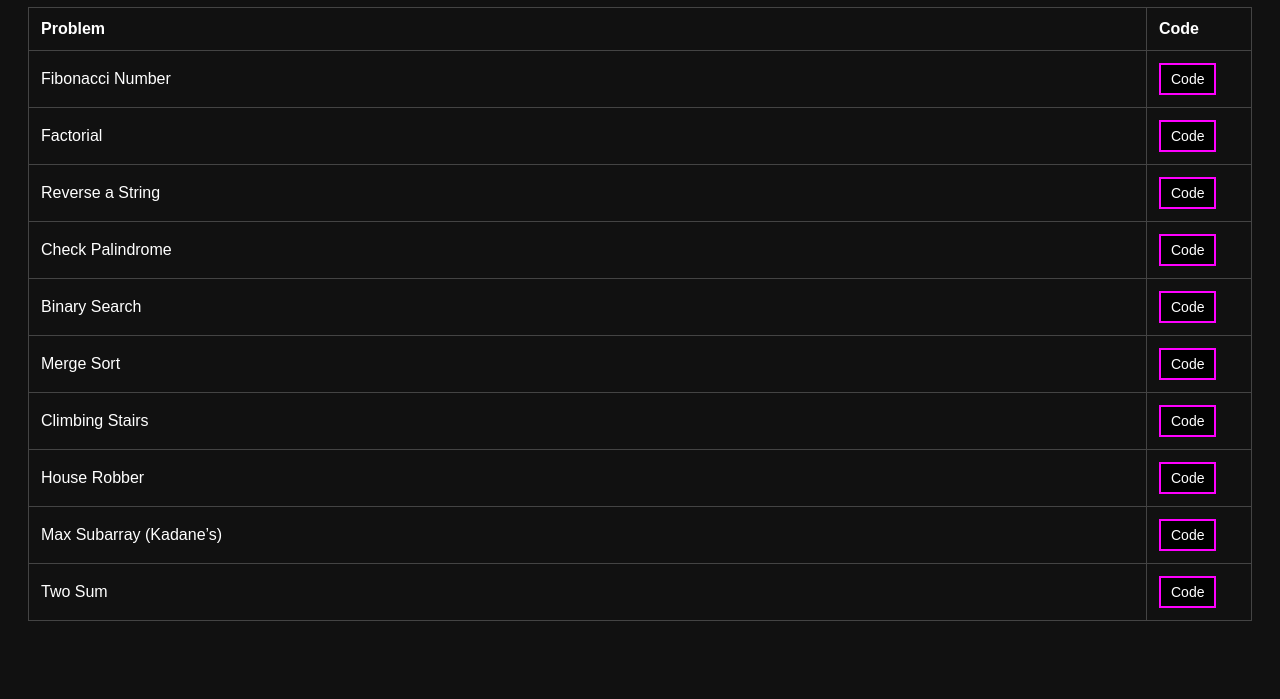
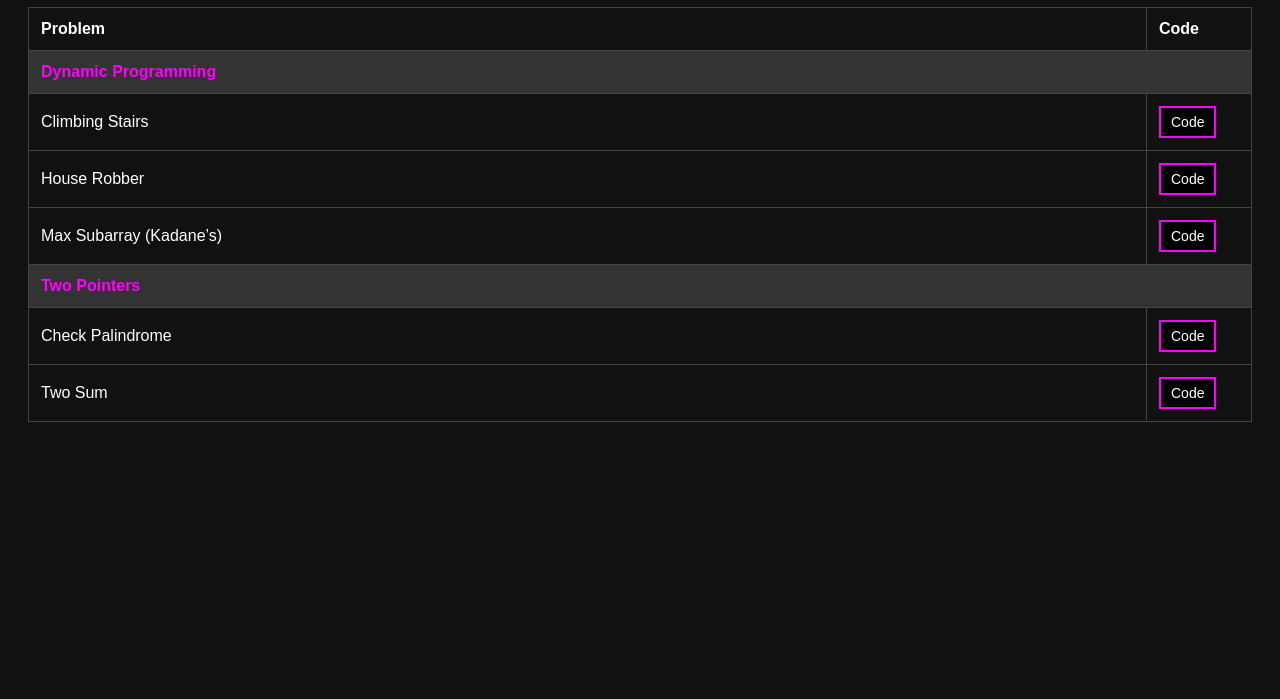
Before and after one commit to dev-abhishek7969/dsa-table, a plain HTML site: page index.html in a window 1280 px wide. Shown: the part 101-800 px from the top of the page. Drawn offline with Linux system fonts and the light colour scheme.

Commit message:
added sub category

```diff
--- a/index.html
+++ b/index.html
@@ -2,8 +2,8 @@
 <html lang="en">
 <head>
   <meta charset="UTF-8" />
-  <meta name="viewport" content="width=device-width, initial-scale=1.0"/>
-  <title>DSA Problems</title>
+  <meta name="viewport" content="width=device-width, initial-scale=1" />
+  <title>DSA Problems with Categories</title>
   <style>
     body {
       font-family: sans-serif;
@@ -23,6 +23,12 @@
     }
     th:nth-child(2), td:nth-child(2) {
       width: 80px;
+    }
+    .category-row {
+      background-color: #333;
+      font-weight: bold;
+      text-align: center;
+      color: #ff00ff;
     }
     .code-btn {
       background-color: black;
@@ -48,9 +54,9 @@
       padding: 20px;
       border-radius: 8px;
       min-width: 300px;
-  max-width: 90%; /* or use a fixed size like 1000px */
+      max-width: 90%;
       max-height: 90vh;
-  overflow: auto; /* Adds scroll if content is large */
+      overflow: auto;
     }
     .close-btn {
       float: right;
@@ -64,19 +70,19 @@
       background: #f4f4f4;
       padding: 10px;
       border-radius: 5px;
+      margin-top: 10px;
     }
   </style>
 </head>
 <body>
-  <h1>Ultimate DSA Problems</h1>
+  <h1>Ultimate DSA Problems with Categories</h1>
   <table>
+    <thead>
       <tr><th>Problem</th><th>Code</th></tr>
-    <tbody id="problem-table">
-      <!-- JS will populate rows here -->
-    </tbody>
+    </thead>
+    <tbody id="problem-table"></tbody>
   </table>
 
-  <!-- Popup Modal -->
   <div id="codeModal" class="modal">
     <div class="modal-content">
       <span class="close-btn" onclick="closeModal()">×</span>
@@ -85,62 +91,10 @@
   </div>
 
   <script>
-    const problems = [
+    const categories = [
       {
-        name: "Fibonacci Number",
-        code: `public int fib(int n) {
-  if (n <= 1) return n;
-  return fib(n - 1) + fib(n - 2);
-}`
-      },
-      {
-        name: "Factorial",
-        code: `public int factorial(int n) {
-  if (n == 0) return 1;
-  return n * factorial(n - 1);
-}`
-      },
-      {
-        name: "Reverse a String",
-        code: `public String reverse(String str) {
-  if (str.isEmpty()) return str;
-  return reverse(str.substring(1)) + str.charAt(0);
-}`
-      },
-      {
-        name: "Check Palindrome",
-        code: `public boolean isPalindrome(String s) {
-  int l = 0, r = s.length() - 1;
-  while (l < r) {
-    if (s.charAt(l++) != s.charAt(r--)) return false;
-  }
-  return true;
-}`
-      },
-      {
-        name: "Binary Search",
-        code: `public int binarySearch(int[] arr, int target) {
-  int left = 0, right = arr.length - 1;
-  while (left <= right) {
-    int mid = left + (right - left) / 2;
-    if (arr[mid] == target) return mid;
-    else if (arr[mid] < target) left = mid + 1;
-    else right = mid - 1;
-  }
-  return -1;
-}`
-      },
-      {
-        name: "Merge Sort",
-        code: `public void mergeSort(int[] arr, int l, int r) {
-  if (l < r) {
-    int m = (l + r) / 2;
-    mergeSort(arr, l, m);
-    mergeSort(arr, m + 1, r);
-    merge(arr, l, m, r);
-  }
-}`
-      },
+        name: "Dynamic Programming",
+        problems: [
           {
             name: "Climbing Stairs",
             code: `public int climbStairs(int n) {
@@ -172,6 +126,21 @@
   }
   return max;
 }`
+          }
+        ]
+      },
+      {
+        name: "Two Pointers",
+        problems: [
+          {
+            name: "Check Palindrome",
+            code: `public boolean isPalindrome(String s) {
+  int l = 0, r = s.length() - 1;
+  while (l < r) {
+    if (s.charAt(l++) != s.charAt(r--)) return false;
+  }
+  return true;
+}`
           },
           {
             name: "Two Sum",
@@ -187,17 +156,28 @@
   return new int[] {};
 }`
           }
+        ]
+      }
     ];
 
-    const tableBody = document.getElementById("problem-table");
+    const tbody = document.getElementById("problem-table");
 
-    problems.forEach((problem, index) => {
+    categories.forEach(cat => {
+      // Insert category header row
+      const catRow = document.createElement("tr");
+      catRow.classList.add("category-row");
+      catRow.innerHTML = `<td colspan="2">${cat.name}</td>`;
+      tbody.appendChild(catRow);
+
+      // Insert problems rows
+      cat.problems.forEach(problem => {
         const row = document.createElement("tr");
         row.innerHTML = `
           <td>${problem.name}</td>
           <td><button class="code-btn" onclick="showCode(\`${problem.code}\`)">Code</button></td>
         `;
-      tableBody.appendChild(row);
+        tbody.appendChild(row);
+      });
     });
 
     function showCode(code) {
```
Lines whose indentation alone changed are shown as unchanged.
